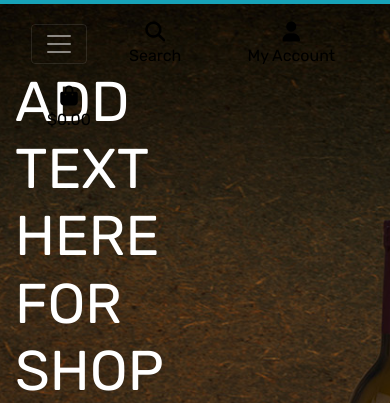
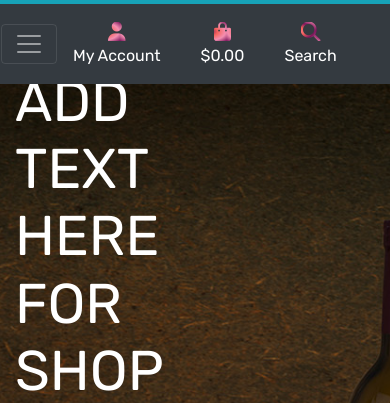
Before and after one commit to Code-Institute-Submissions/ecommerce-pp5-2, a Django app: page / in a window 390 px wide. Shown: the part 23-426 px from the top of the page. Run offline with Django 3.2, Linux system fonts and the light colour scheme; some libraries are stand-ins or nearby versions.

Commit message:
Edit to display size for small and medium screens

```diff
--- a/static/css/style.css
+++ b/static/css/style.css
@@ -132,6 +132,10 @@ body {
 
 .border-black {
     border: 1px solid black !important;
+}
+
+.bg-black {
+    background: #000000 !important;
 }
 
 /* ICONS */
--- a/templates/base.html
+++ b/templates/base.html
@@ -44,16 +44,25 @@
                 <h6 class="logo-font my-1">Free delivery on orders over ${{ free_shipping_threshold }}!</h6>
             </div>
         </div>
-        <div id="topnav" class="row bg-dark pt-lg-2 d-none d-lg-flex">
-            <div class="col-12 col-lg-4 my-auto py-1 py-lg-0 text-lg-left">
+        <div id="topnav" class="row pt-lg-2 bg-dark d-lg-flex">
+            <div class="col-12 col-lg-4 d-sm-none d-md-block d-none d-sm-block my-auto py-1 py-lg-0 text-lg-left">
                 <!-- THE LOGO - REVIEW AND MAKE CHANGES - uppercase? strong? 700 or 400 plus upper & strong-->
                 <a href="{% url 'home' %}" class="nav-link main-logo-link">
                     <h2 class="logo"><span class="grad">The Wine Society</span></h2>
                 </a>
             </div>
                 <div class="row bg-dark">
+                    <nav class="navbar navbar-expand-lg navbar-dark text-white w-100">
+                        <button class="navbar-toggler" type="button" data-toggle="collapse" data-target="#main-nav"
+                            aria-controls="main-nav" aria-expanded="false" aria-label="Toggle navigation">
+                            <span class="navbar-toggler-icon"></span>
+                        </button>
+                        {% include 'includes/mobile-top-header.html' %}
+                        {% include 'includes/main-nav.html' %}
+                    </nav>
+
                 <!-- SHOPPING BAG AND ACCOUNT -->
-                <div class="col-12 col-lg-4 my-auto py-1 py-lg-0">
+                <div class="col-12 col-lg-4 my-auto py-1 py-lg-0 d-none d-lg-block">
                     <ul class="list-inline list-unstyled text-center text-lg-right-my-0">
                         <li class="list-inline-item dropdown">
                             <a class="text-black nav-link" href="#" id="user-options" data-toggle="dropdown" aria-haspopup="true"
@@ -99,15 +108,6 @@
                 </div>
             </div>
         </div>
-        <nav class="navbar navbar-expand-lg navbar-dark text-white w-100">
-            <button class="navbar-toggler" type="button" data-toggle="collapse" data-target="#main-nav" aria-controls="main-nav"
-                aria-expanded="false" aria-label="Toggle navigation">
-                <span class="navbar-toggler-icon"></span>
-            </button>
-            {% include 'includes/mobile-top-header.html' %}
-            {% include 'includes/main-nav.html' %}
-        </nav>
-
     </header>
 
 
@@ -123,8 +123,6 @@
 
     {% block postloadjs %}
     {% endblock %}
-
-{% include 'includes/search-modal.html' %}
 </body>
 
 </html>
--- a/templates/includes/mobile-top-header.html
+++ b/templates/includes/mobile-top-header.html
@@ -1,33 +1,10 @@
-<li class="list-inline-item">
-    <a class="text-black nav-link d-block d-lg-none" href="#" id="mobile-search" data-toggle="dropdown"
-        aria-haspopup="true" aria-expanded="false">
-        <div class="text-center">
-            <div><i class="fas fa-search fa-lg"></i></div>
-            <p class="my-0">Search</p>
-        </div>
-    </a>
-    <div class="dropdown-menu border-0 w-100 p-3 rounded-0 my-0" aria-labelledby="mobile-search">
-        <form class="form" method="GET" action="">
-            <div class="input-group w-100">
-                <input class="form-control border border-black rounded-0" type="text" name="q"
-                    placeholder="Search our site">
-                <div class="input-group-append">
-                    <button class="form-control form-control btn btn-black border border-black rounded-0" type="submit">
-                        <span class="icon">
-                            <i class="fas fa-search"></i>
-                        </span>
-                    </button>
-                </div>
-            </div>
-        </form>
-    </div>
-</li>
+
 <li class="list-inline-item dropdown">
     <a class="text-black nav-link d-block d-lg-none" href="#" id="user-options" data-toggle="dropdown"
         aria-haspopup="true" aria-expanded="false">
         <div class="text-center">
-            <div><i class="fas fa-user fa-lg"></i></div>
-            <p class="my-0">My Account</p>
+            <div><span class="man-color"><i class="fas fa-user fa-lg"></i></span></div>
+            <p class="my-0 text-white">My Account</p>
         </div>
     </a>
     <div class="dropdown-menu border-0" aria-labelledby="user-options">
@@ -38,7 +15,7 @@
             <a href="" class="dropdown-item">My Profile</a>
             <a href="{% url 'account_logout' %}" class="dropdown-item">Logout</a>
         {% else %}
-         <a href="{% url 'account_signup' %}" class="dropdown-item">Register</a>
+        <a href="{% url 'account_signup' %}" class="dropdown-item">Register</a>
             <a href="{% url 'account_login' %}" class="dropdown-item">Login</a>
         {% endif %}
     </div>
@@ -47,8 +24,8 @@
     <a class="{% if grand_total %}text-primary font-weight-bold{% else %}text-black{% endif %} nav-link d-block d-lg-none"
         href="">
         <div class="text-center">
-            <div><i class="fas fa-shopping-bag fa-lg"></i></div>
-            <p class="my-0">
+            <div><span class="man-color"><i class="fas fa-shopping-bag fa-lg"></i></span></div>
+            <p class="my-0 text-white">
                 {% if grand_total %}
                 ${{ grand_total|floatformat:2 }}
                 {% else %}
@@ -58,3 +35,28 @@
         </div>
     </a>
 </li>
+<li class="list-inline-item">
+    <a class="text-black nav-link d-block d-lg-none" href="#" id="mobile-search" data-toggle="dropdown"
+        aria-haspopup="true" aria-expanded="false">
+        <div class="text-center">
+            <div><span class="bag-color"><i class="fas fa-search fa-lg"></i></span></div>
+
+            <p class="my-0 text-white">Search</p>
+        </div>
+    </a>
+    <div class="dropdown-menu border-0 w-100 p-3 rounded-0 my-0" aria-labelledby="mobile-search">
+        <form class="form" method="GET" action="">
+            <div class="input-group w-100">
+                <input class="form-control border border-black rounded-0" type="text" name="q"
+                    placeholder="Search our site">
+                <div class="input-group-append">
+                    <button class="form-control form-control btn btn-black border border-black rounded-0" type="submit">
+                        <span class="icon bag-color">
+                            <i class="fas fa-search fa-sm"></i>
+                        </span>
+                    </button>
+                </div>
+            </div>
+        </form>
+    </div>
+</li>
```
Lines whose indentation alone changed are shown as unchanged.
